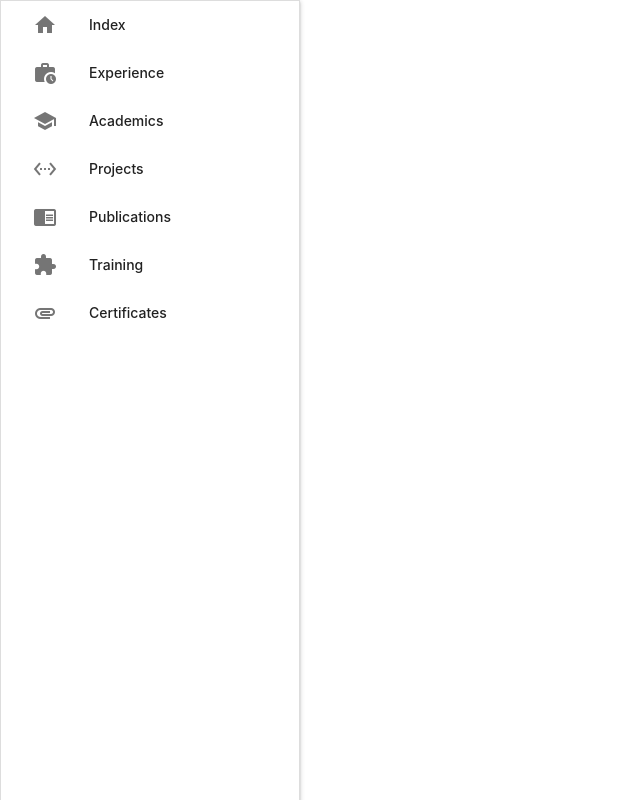
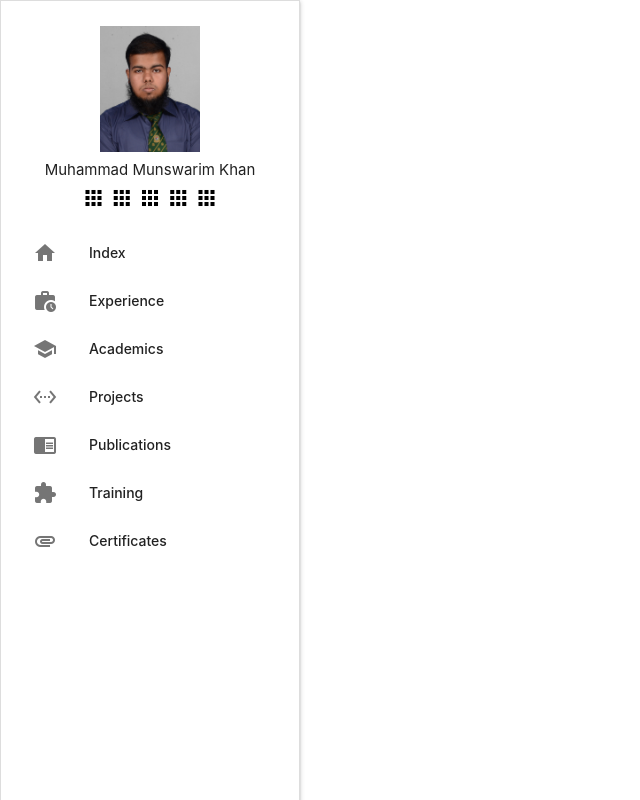
Before and after one commit to Munswarim/Munswarim.github.io, a plain HTML site: page index.html in a window 1280 px wide. Shown: the whole page, without its empty margins (0-640 px from the left). Drawn offline with Linux system fonts and the light colour scheme.

Commit message:
added photo to sidenav

```diff
--- a/index.html
+++ b/index.html
@@ -13,6 +13,20 @@
   <body>
 
     <ul id="slide-out" class="sidenav sidenav-fixed collapsible">
+      <div class="center-align" style="padding-top: 25px;">
+          <img width="100" src="img/profile-picture.png">
+          <br>
+          Muhammad Munswarim Khan
+      </div>
+      <li>
+        <div class="center-align">
+          <a href="#!"><i class="black-text material-icons">apps</i></a>
+          <a href="#!"><i class="black-text material-icons">apps</i></a>
+          <a href="#!"><i class="black-text material-icons">apps</i></a>
+          <a href="#!"><i class="black-text material-icons">apps</i></a>
+          <a href="#!"><i class="black-text material-icons">apps</i></a>
+        </div>
+      </li>
       <li><a href="#!"><i class="material-icons">home</i>Index</a></li>
       <li><a href="#!"><i class="material-icons">work_history</i>Experience</a></li>
       <li><a href="#!"><i class="material-icons">school</i>Academics</a></li>
```
Also changed, not shown: img/profile-picture.png (added), 2 other files.
